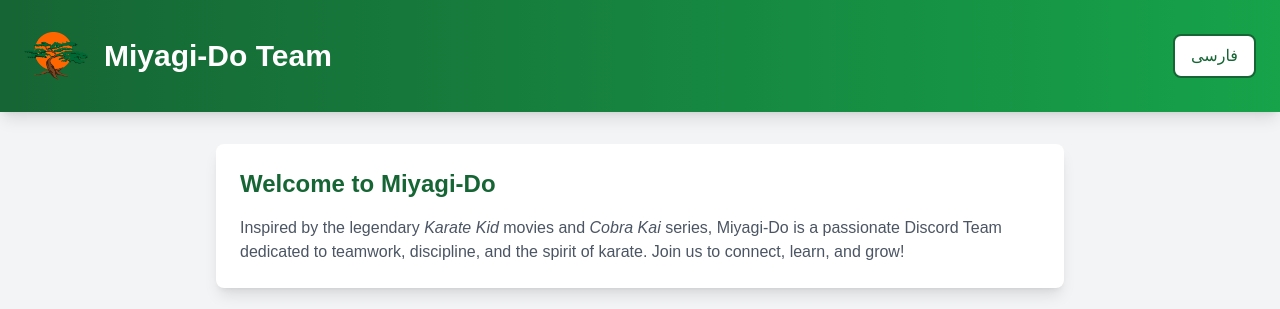
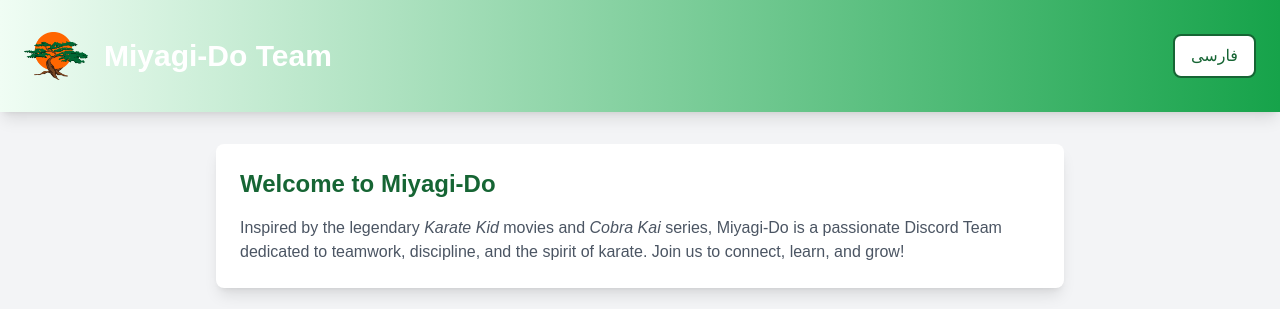
Before and after one commit to sudo-miyagido/sudo-miyagi-do.github.io, a plain HTML site: page index.html in a window 1280 px wide. Shown: the top 309 px of the page. Drawn offline with nearby package versions, Linux system fonts and the light colour scheme; a small style sheet from the web is missing.

Commit message:
green 500 <333

```diff
--- a/index.html
+++ b/index.html
@@ -12,7 +12,7 @@
     </style>
 </head>
 <body class="bg-gray-100 text-gray-800 min-h-screen flex flex-col">
-    <header class="bg-gradient-to-r from-green-800 to-green-600 text-white py-6 px-4 sm:px-6 flex justify-between items-center shadow-lg">
+    <header class="bg-gradient-to-r from-green-50 to-green-600 text-white py-6 px-4 sm:px-6 flex justify-between items-center shadow-lg">
         <div class="flex items-center space-x-4">
             <img src="assets/miyagi-do-logo.png" alt="Miyagi-Do Logo" class="w-16 h-16 object-contain">
             <h1 class="text-2xl sm:text-3xl font-bold en">Miyagi-Do Team</h1>
```
